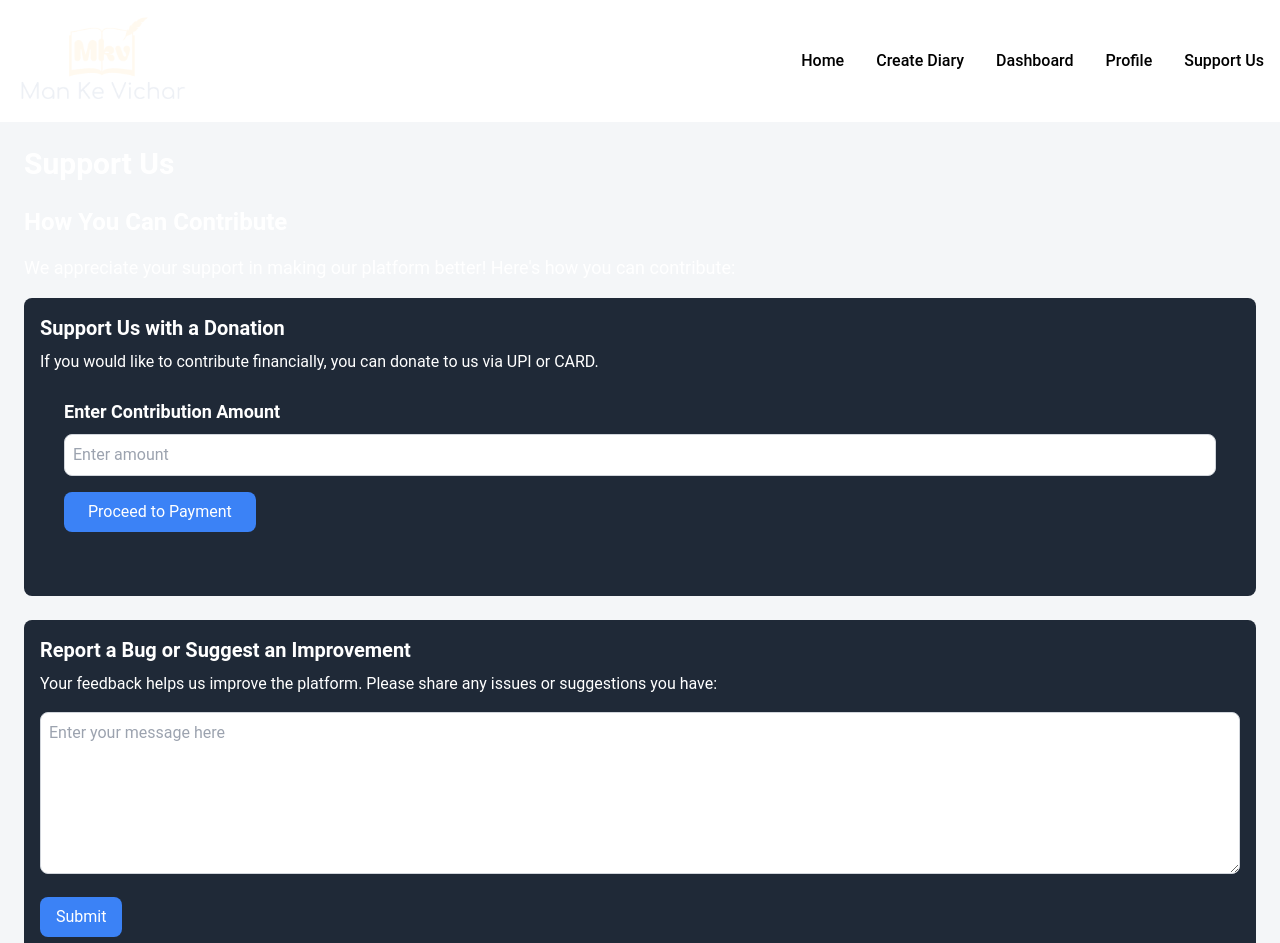
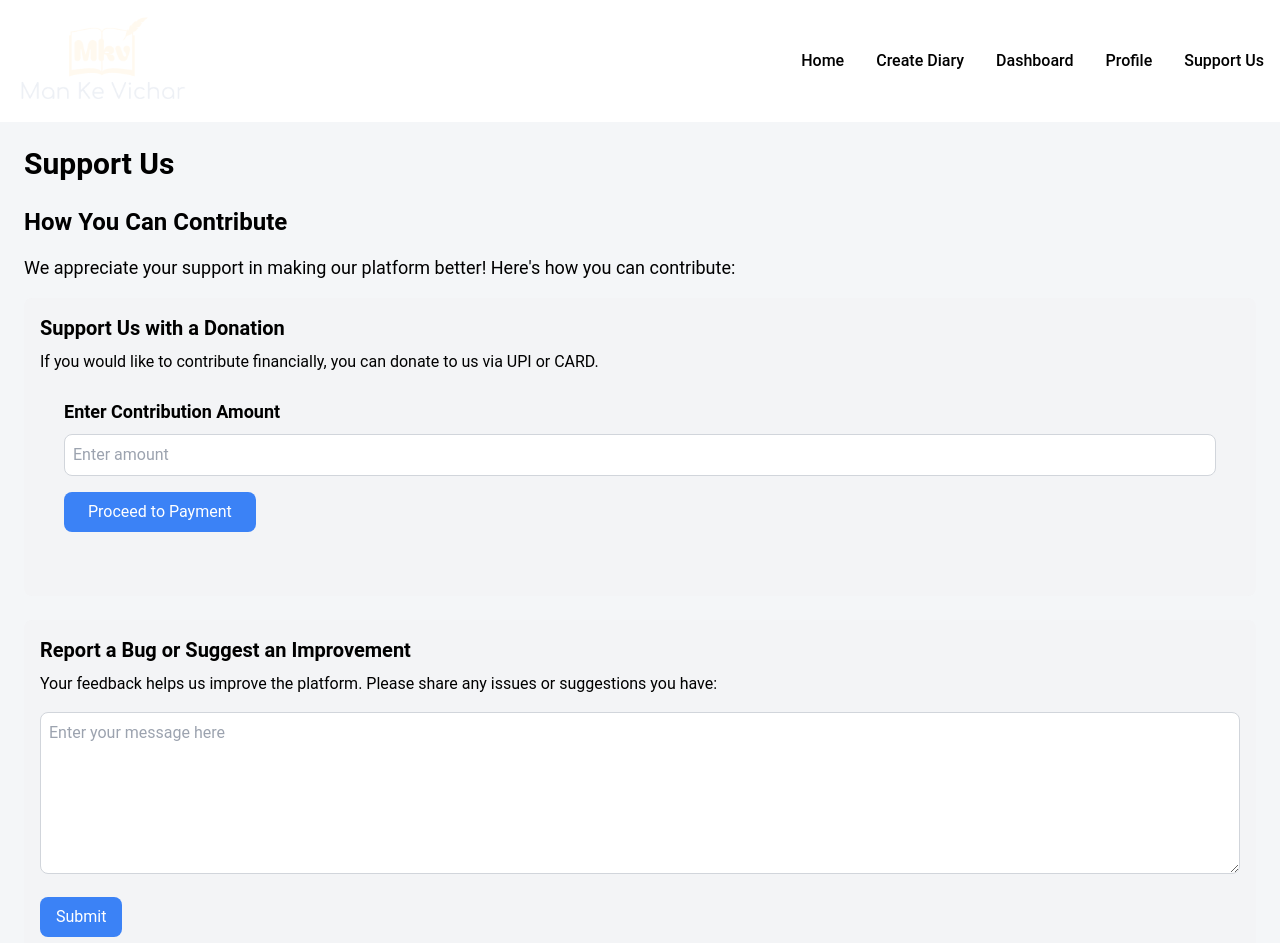
Before and after one commit to vishal-tiwari-1971/Mankevichar, a React (Create React App) app in the folder frontend/: page /support in a window 1280 px wide. Shown: the top 943 px of the page. Built offline with nearby package versions, Linux system fonts and the light colour scheme; the HTML template or start-up script is replaced by a standard one.

Commit message:
resolved

```diff
--- a/frontend/src/Components/Support.js
+++ b/frontend/src/Components/Support.js
@@ -93,7 +93,7 @@ const Support = () => {
   return (
     <div>
       <Navbar />
-      <div className="support-container p-6 dark:bg-gray-900 text-white">
+      <div className="support-container p-6 text-black dark:bg-gray-900 dark:text-white">
         <h1 className="text-3xl font-bold mb-6">Support Us</h1>
 
         <section className="mb-10">
@@ -103,7 +103,7 @@ const Support = () => {
           </p>
 
           {/* Donation Section */}
-          <div className="bg-gray-800 p-4 rounded-lg mb-6 dark:text-white">
+          <div className="bg-gray-100 dark:bg-gray-800 p-4 rounded-lg mb-6 text-black dark:text-white">
             <h3 className="font-semibold text-xl mb-2">Support Us with a Donation</h3>
             <p>If you would like to contribute financially, you can donate to us via UPI or CARD.</p>
             <div className="contribute-container p-6">
@@ -132,7 +132,7 @@ const Support = () => {
           </div>
 
           {/* Bug Report / Suggestion Section */}
-          <div className="bg-gray-800 p-4 rounded-lg dark:text-white">
+          <div className="bg-gray-100 dark:bg-gray-800 p-4 rounded-lg dark:text-white">
             <h3 className="font-semibold text-xl mb-2">Report a Bug or Suggest an Improvement</h3>
             <p>Your feedback helps us improve the platform. Please share any issues or suggestions you have:</p>
             <form onSubmit={handleSubmit} className="mt-4">
```
Also changed, not shown: 1 other file (tests, documents, lock files or other folders).
